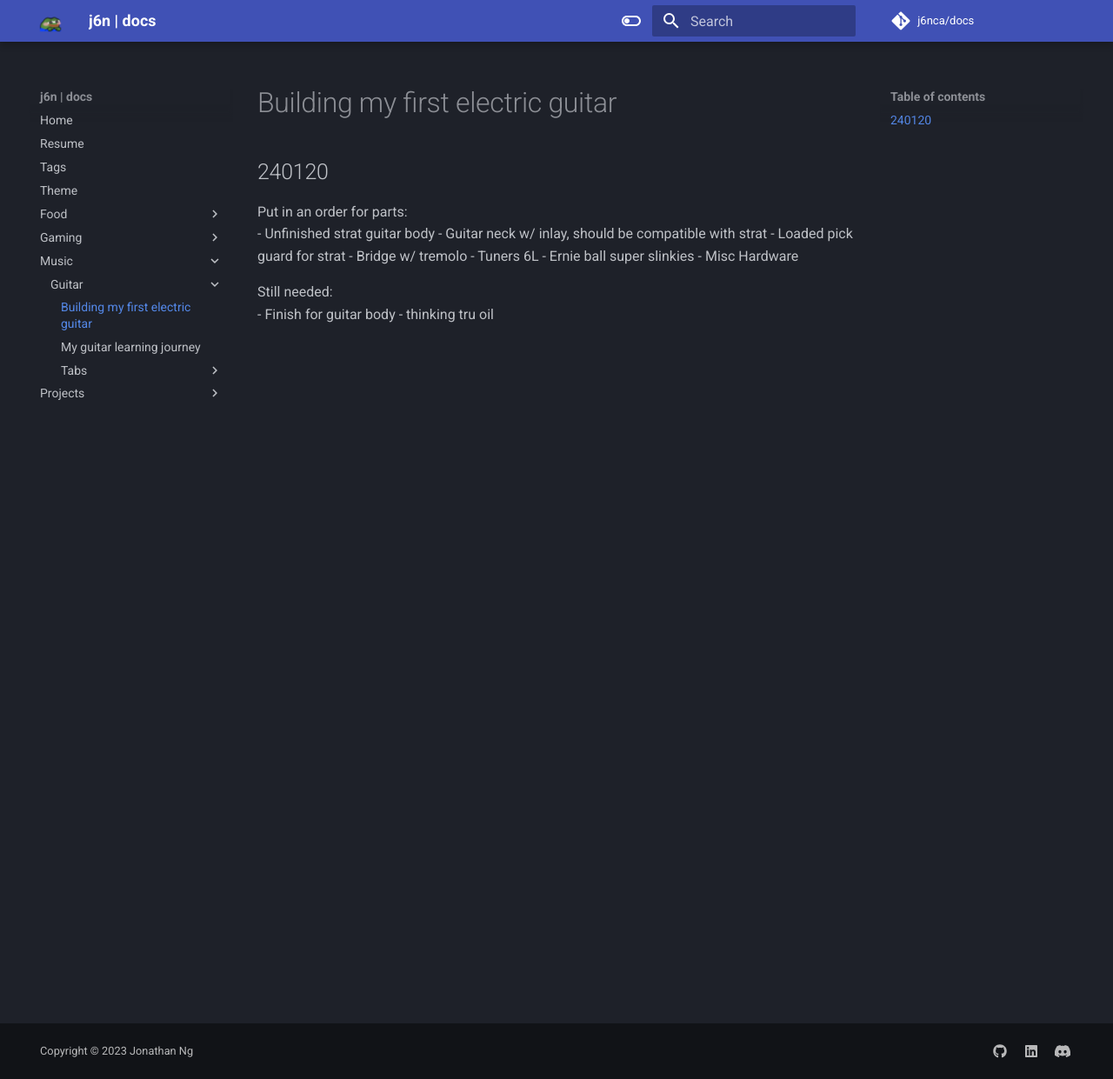
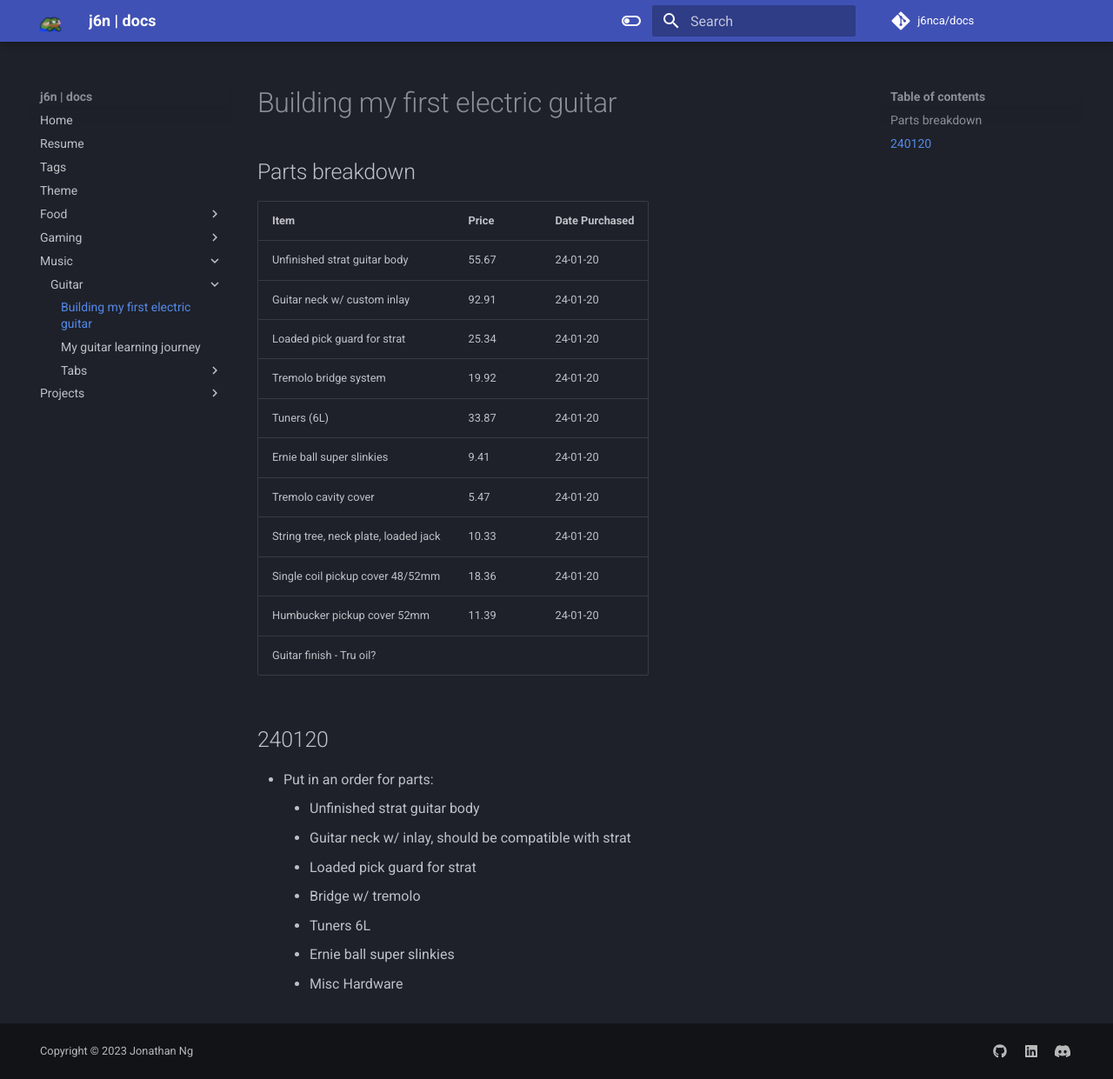
Before and after one commit to j6nca/notes, an MkDocs documentation site: the page built from docs/music/guitar/build.md, in a window 1280 px wide and 1241 px high. Shown: the whole window at 87% size. Built offline with MkDocs 1.6.1 and Material for MkDocs 9.7.7, drawn with Linux system fonts in a browser that asks for light colours; comment, search, counter and statistics services are not loaded.

Commit message:
Update build.md

```diff
--- a/docs/music/guitar/build.md
+++ b/docs/music/guitar/build.md
@@ -1,15 +1,27 @@
 # Building my first electric guitar
 
+## Parts breakdown
+
+| Item                                  | Price | Date Purchased |
+|---------------------------------------|-------|----------------|
+| Unfinished strat guitar body          | 55.67 | 24-01-20       |
+| Guitar neck w/ custom inlay           | 92.91 | 24-01-20       |
+| Loaded pick guard for strat           | 25.34 | 24-01-20       |
+| Tremolo bridge system                 | 19.92 | 24-01-20       |
+| Tuners (6L)                           | 33.87 | 24-01-20       |
+| Ernie ball super slinkies             | 9.41  | 24-01-20       |
+| Tremolo cavity cover                  | 5.47  | 24-01-20       |
+| String tree, neck plate, loaded jack  | 10.33 | 24-01-20       |
+| Single coil pickup cover 48/52mm      | 18.36 | 24-01-20       |
+| Humbucker pickup cover 52mm           | 11.39 | 24-01-20       |
+| Guitar finish - Tru oil?              |       |                |
+
 ## 240120
-
-Put in an order for parts:<br>
-- Unfinished strat guitar body
-- Guitar neck w/ inlay, should be compatible with strat
-- Loaded pick guard for strat
-- Bridge w/ tremolo
-- Tuners 6L
-- Ernie ball super slinkies
-- Misc Hardware
-
-Still needed:<br>
-- Finish for guitar body - thinking tru oil
+- Put in an order for parts:<br>
+    - Unfinished strat guitar body
+    - Guitar neck w/ inlay, should be compatible with strat
+    - Loaded pick guard for strat
+    - Bridge w/ tremolo
+    - Tuners 6L
+    - Ernie ball super slinkies
+    - Misc Hardware
```
